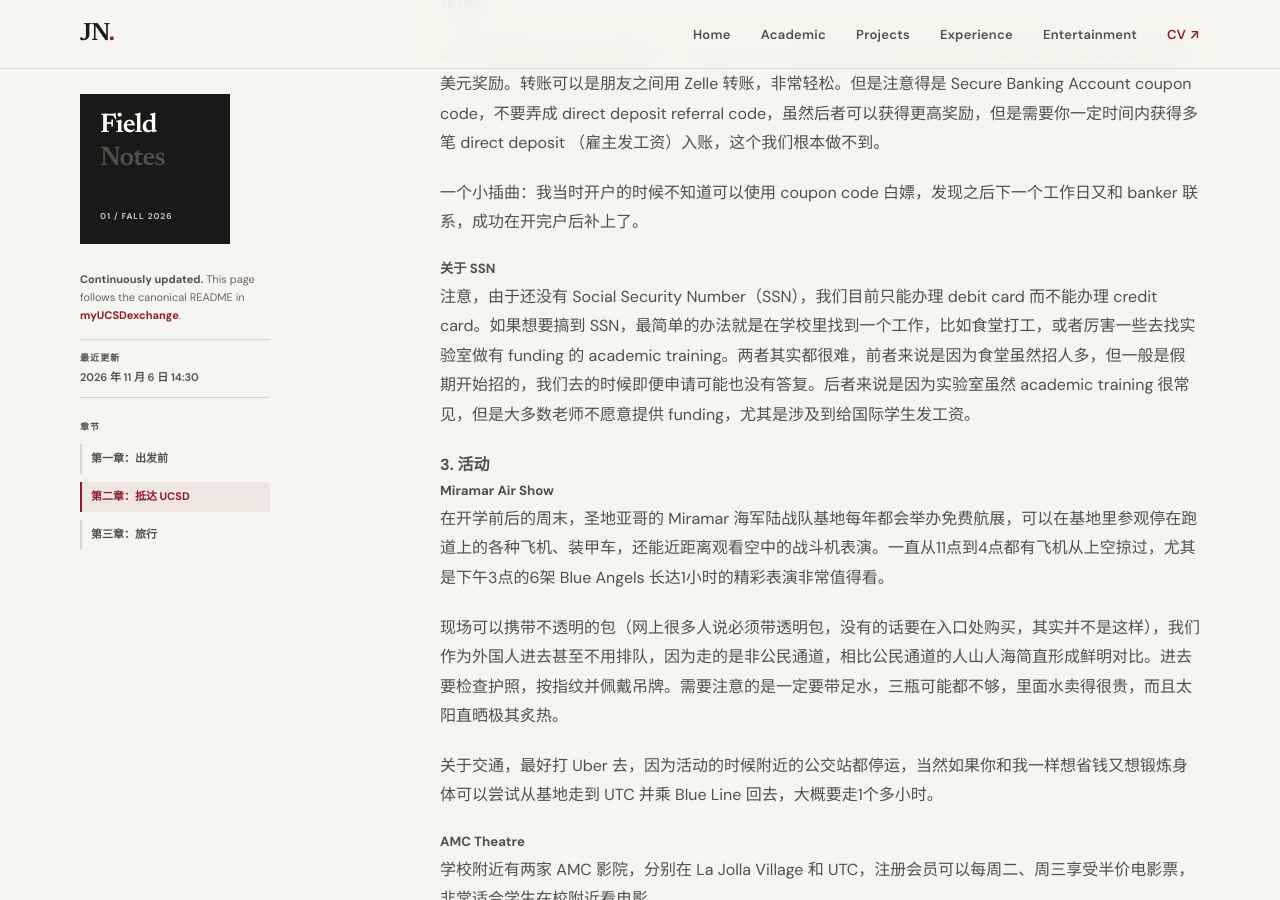
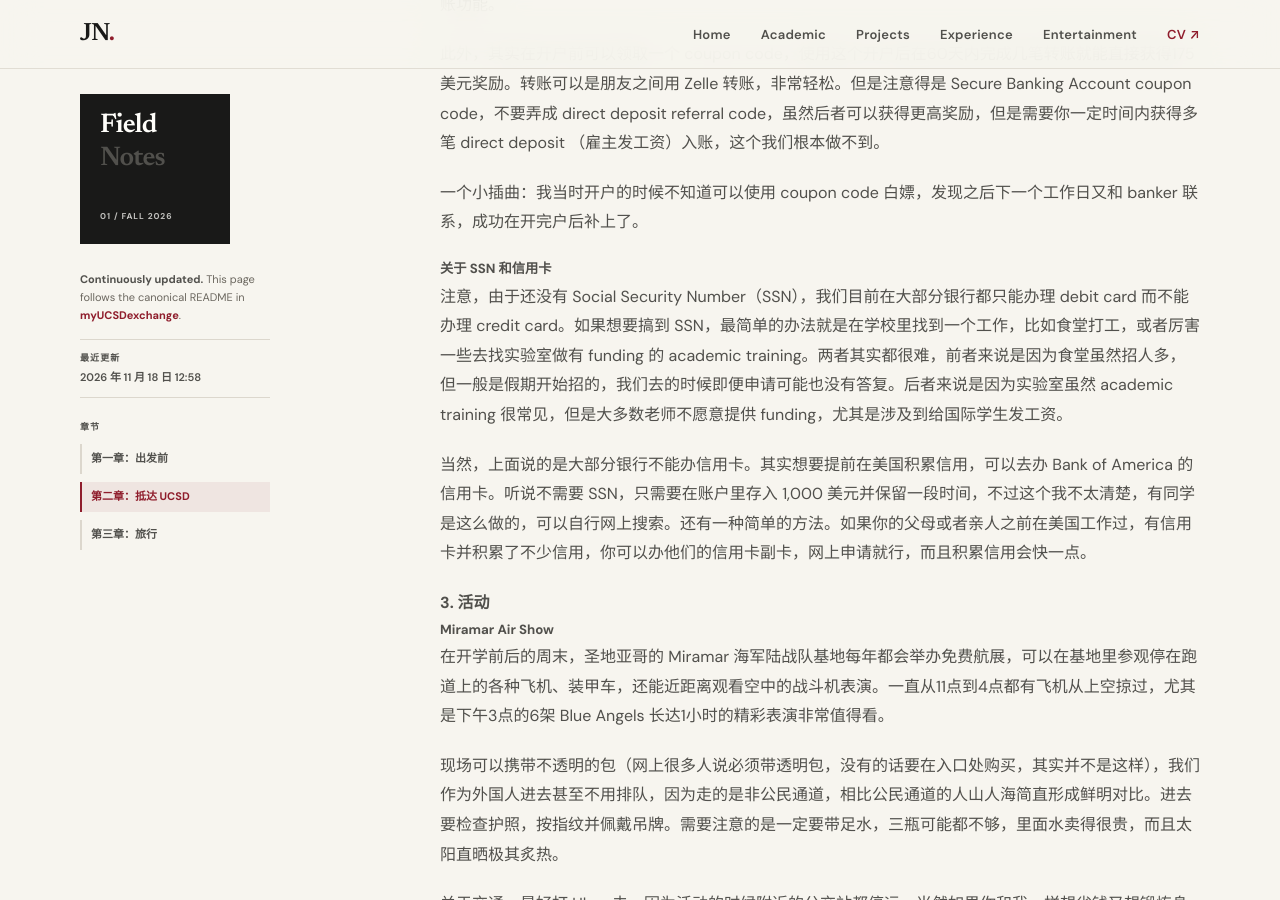
Before and after one commit to JunjieNian/JunjieNian.github.io, a Jekyll site: the page built from exchange-pages/2.md, in a window 1280 px wide and 900 px high, scrolled down 2232 px. Built offline with Jekyll 4.4.1, drawn with Linux system fonts in a browser that asks for light colours.

Commit message:
Sync UCSD exchange notes

```diff
--- a/exchange-pages/2.md
+++ b/exchange-pages/2.md
@@ -4,8 +4,8 @@ layout: exchange
 title: "第二章：抵达 UCSD | 我的 UCSD 交换经历"
 description: "Junjie Nian 持续更新的 UCSD 交换经历：从申请、行前准备到校园生活，为后来的交换生提供个人经验参考。"
 permalink: "/exchange/2/"
-last_updated: "2026-11-06T14:30:47+08:00"
-last_updated_display: "2026 年 11 月 6 日 14:30"
+last_updated: "2026-11-18T12:58:54+08:00"
+last_updated_display: "2026 年 11 月 18 日 12:58"
 chapter_number: 2
 chapters:
   - number: 1
@@ -71,8 +71,10 @@ chapters:
 
 一个小插曲：我当时开户的时候不知道可以使用 coupon code 白嫖，发现之后下一个工作日又和 banker 联系，成功在开完户后补上了。
 
-##### 关于 SSN
-注意，由于还没有 Social Security Number（SSN），我们目前只能办理 debit card 而不能办理 credit card。如果想要搞到 SSN，最简单的办法就是在学校里找到一个工作，比如食堂打工，或者厉害一些去找实验室做有 funding 的 academic training。两者其实都很难，前者来说是因为食堂虽然招人多，但一般是假期开始招的，我们去的时候即便申请可能也没有答复。后者来说是因为实验室虽然 academic training 很常见，但是大多数老师不愿意提供 funding，尤其是涉及到给国际学生发工资。
+##### 关于 SSN 和信用卡
+注意，由于还没有 Social Security Number（SSN），我们目前在大部分银行都只能办理 debit card 而不能办理 credit card。如果想要搞到 SSN，最简单的办法就是在学校里找到一个工作，比如食堂打工，或者厉害一些去找实验室做有 funding 的 academic training。两者其实都很难，前者来说是因为食堂虽然招人多，但一般是假期开始招的，我们去的时候即便申请可能也没有答复。后者来说是因为实验室虽然 academic training 很常见，但是大多数老师不愿意提供 funding，尤其是涉及到给国际学生发工资。
+
+当然，上面说的是大部分银行不能办信用卡。其实想要提前在美国积累信用，可以去办 Bank of America 的信用卡。听说不需要 SSN，只需要在账户里存入 1,000 美元并保留一段时间，不过这个我不太清楚，有同学是这么做的，可以自行网上搜索。还有一种简单的方法。如果你的父母或者亲人之前在美国工作过，有信用卡并积累了不少信用，你可以办他们的信用卡副卡，网上申请就行，而且积累信用会快一点。
 
 #### 3. 活动
 
```
Also changed, not shown: exchange-pages/3.md (+3 -3 lines), exchange.md (+2 -2 lines).
